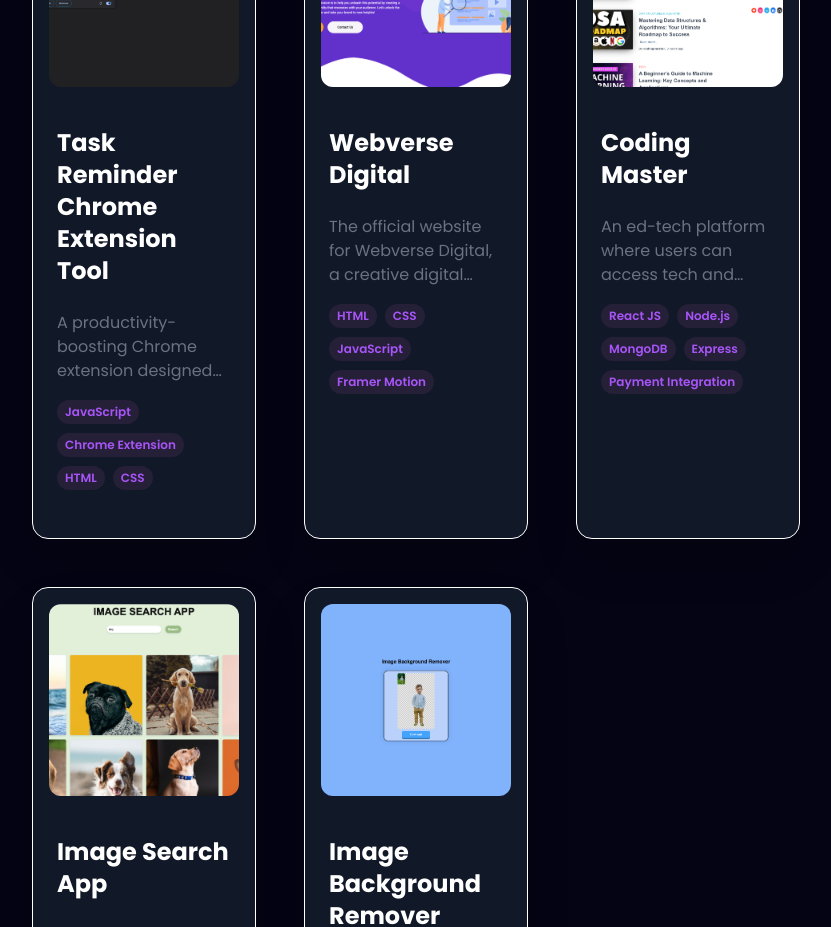
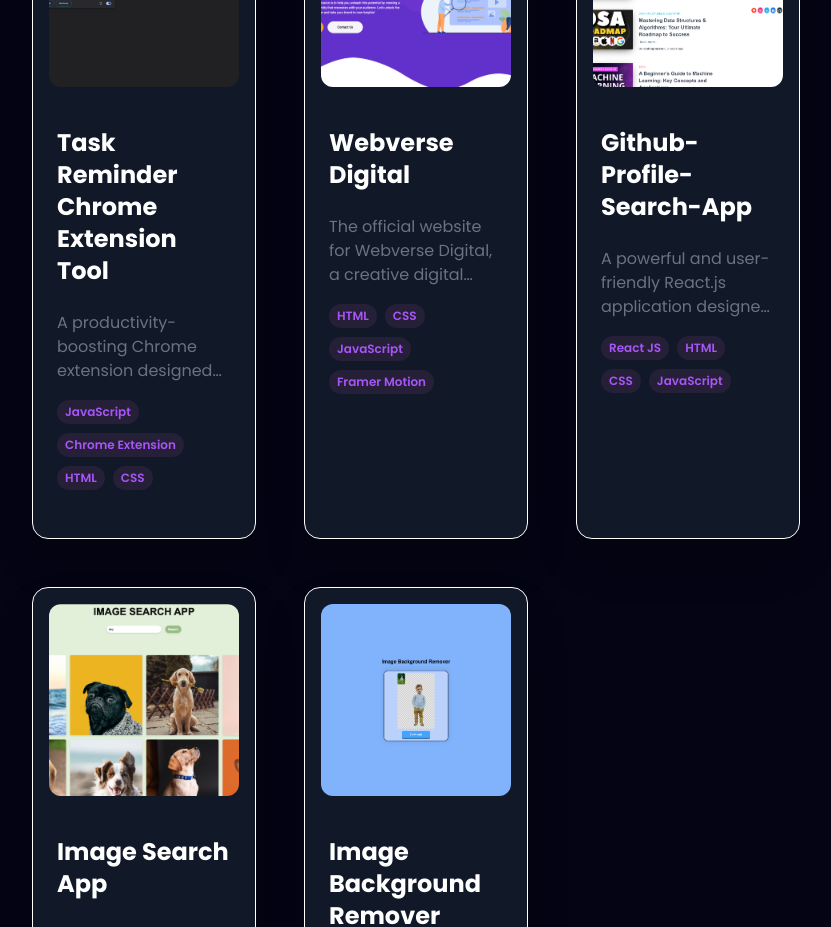
Before and after one commit to raj1421/Portfolio_website, a React (Vite) app: page / in a window 1280 px wide. Shown: the part 5280-6207 px from the top of the page, without its empty margins (224-1055 px from the left). Built offline with nearby package versions, Linux system fonts and the light colour scheme.

Commit message:
linkchange

```diff
--- a/src/constants.js
+++ b/src/constants.js
@@ -280,13 +280,13 @@ export const SkillsInfo = [
     },
     {
       id: 5,
-      title: "Coding Master",
+      title: "Github-Profile-Search-App",
       description:
-        "An ed-tech platform where users can access tech and coding-related blogs, notes, interview questions, e-books, and premium content with payment integration. Built with full-stack technologies for a seamless learning experience.",
+        "A powerful and user-friendly React.js application designed to uncover and showcase detailed GitHub profile information. Simply enter a GitHub username, and the app fetches comprehensive data, including profile stats, repositories, followers, and contributions. The intuitive interface ensures a seamless experience, making it a must-visit tool for developers and recruiters.",
       image: cmLogo,
-      tags: ["React JS", "Node.js", "MongoDB", "Express", "Payment Integration"],
-      github: "https://github.com/raj1421",
-      webapp: "https://codingmasterweb.in/",
+      tags: ["React JS", "HTML", "CSS", "JavaScript"],
+      github: "https://github.com/raj1421/GitHub-Profile-Search-App-Using-React-JS",
+      webapp: "https://github-profile-search-app-using-react-js.onrender.com/",
     },
     {
       id: 6,
@@ -295,8 +295,8 @@ export const SkillsInfo = [
         "A React.js-based image search application that allows users to search and download high-quality images from the web. Built using external APIs to ensure a vast library of results for various queries.",
       image: imagesearchLogo,
       tags: ["React JS", "API", "Search Feature", "CSS", "Javascript"],
-      github: "https://github.com/raj1421",
-      webapp: "https://imagsearch.netlify.app/",
+      github: "https://github.com/raj1421/Image_Search-App",
+      webapp: "https://image-search-app-af8q.onrender.com",
     },
     {
       id: 7,
```
